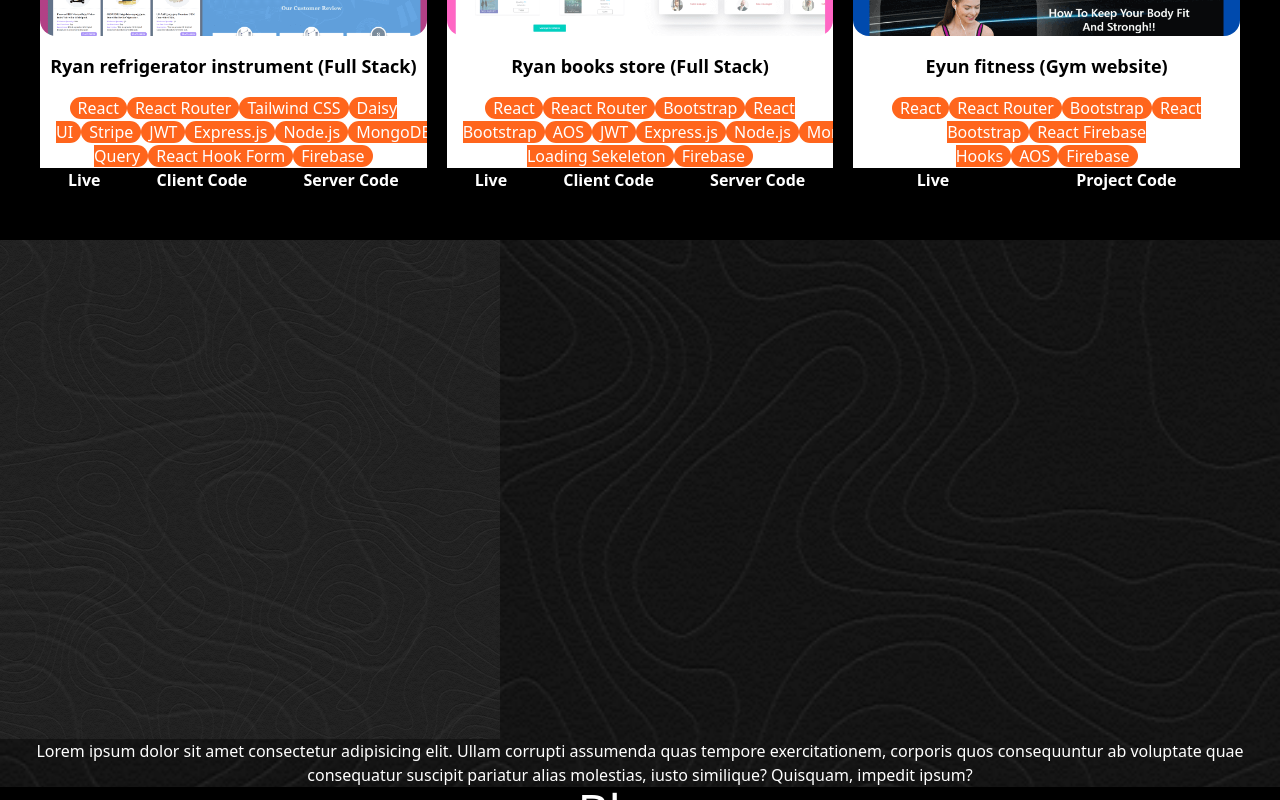
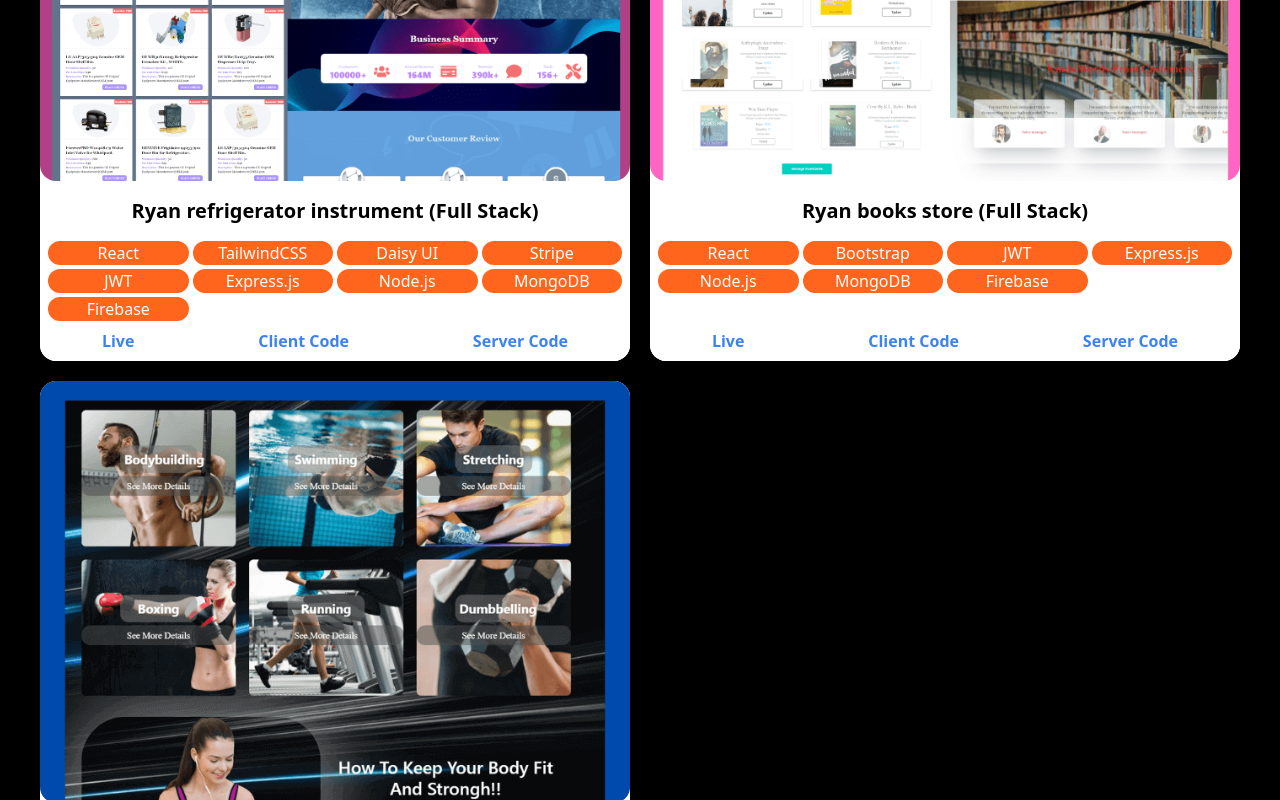
Before and after one commit to CodeWithShamim/portfolio, a React (Create React App) app: page / in a window 1280 px wide. Shown: the part 1200-2000 px from the top of the page. Built offline with nearby package versions, Linux system fonts and the light colour scheme.

Commit message:
projects updated

```diff
--- a/src/pages/About/About.js
+++ b/src/pages/About/About.js
@@ -19,11 +19,15 @@ const About = () => {
       {/* --------right side---------- */}
       <div>
         <h1>
-          Lorem ipsum dolor sit amet consectetur adipisicing elit. Ullam
-          corrupti assumenda quas tempore exercitationem, corporis quos
-          consequuntur ab voluptate quae consequatur suscipit pariatur alias
-          molestias, iusto similique? Quisquam, impedit ipsum?
+          Who Am I ? I'm Ruby Smith, A Visual UX/UI Designer And Web Developer
         </h1>
+        <p>
+          I am a freelancer based in the United Kingdom and i have been building
+          noteworthy UX/UI designs and websites for years, which comply with the
+          latest design trends. I help convert a vision and an idea into
+          meaningful and useful products. Having a sharp eye for product
+          evolution helps me prioritize tasks, iterate fast and deliver faster.
+        </p>
       </div>
     </div>
   );
--- a/src/pages/Projects/Projects.js
+++ b/src/pages/Projects/Projects.js
@@ -9,7 +9,7 @@ const Projects = () => {
       <h1 className="text-5xl">Recent Projects</h1>
 
       {/* -----projects----- */}
-      <div className="grid grid-cols-1 md:grid-cols-2 lg:grid-cols-3 gap-5  pt-8 md:pt-12 lg:pt-16">
+      <div className="grid grid-cols-1 lg:grid-cols-2 gap-5  pt-8 md:pt-12 lg:pt-16">
         {/* -------------------------1--------------------------- */}
         <div className="bg-secondary rounded-2xl relative">
           <p>
@@ -26,29 +26,24 @@ const Projects = () => {
             </a>
           </p>
 
-          <h1 className="my-4 text-lg font-semibold text-primary">
+          <h1 className="my-4 text-xl font-bold text-primary">
             Ryan refrigerator instrument (Full Stack)
           </h1>
 
           {/* technologies used */}
-          <div className="overflow-scroll px-4 mb-6">
+          <div className="px-2 pb-10 grid grid-cols-4 gap-1 ">
             <span className="bg-accent rounded-full px-2">React</span>
-            <span className="bg-accent rounded-full px-2">React Router</span>
-            <span className="bg-accent rounded-full px-2">Tailwind CSS</span>
+            <span className="bg-accent rounded-full px-2">TailwindCSS</span>
             <span className="bg-accent rounded-full px-2">Daisy UI</span>
             <span className="bg-accent rounded-full px-2">Stripe</span>
             <span className="bg-accent rounded-full px-2">JWT</span>
             <span className="bg-accent rounded-full px-2">Express.js</span>
             <span className="bg-accent rounded-full px-2">Node.js</span>
             <span className="bg-accent rounded-full px-2">MongoDB</span>
-            <span className="bg-accent rounded-full px-2">Axios</span>
-            <span className="bg-accent rounded-full px-2">Swiper.js</span>
-            <span className="bg-accent rounded-full px-2">React Query</span>
-            <span className="bg-accent rounded-full px-2">React Hook Form</span>
             <span className="bg-accent rounded-full px-2">Firebase</span>
           </div>
           {/* code link*/}
-          <div className="font-bold grid grid-flow-col bg-primary absolute bottom-0 left-0 right-0">
+          <div className="font-bold grid grid-flow-col bg-secondary text-blue-500 rounded-2xl py-2 absolute bottom-0 left-0 right-0">
             <p>
               <a
                 href="https://ryan-refrigerator-instrument.web.app"
@@ -94,29 +89,22 @@ const Projects = () => {
               />
             </a>
           </p>
-          <h1 className="my-4 text-lg font-semibold text-primary">
+          <h1 className="my-4 text-xl font-bold text-primary">
             Ryan books store (Full Stack)
           </h1>
 
           {/* technologies used */}
-          <div className="overflow-scroll px-4 mb-6">
+          <div className="px-2 pb-10 grid grid-cols-4 gap-1 ">
             <span className="bg-accent rounded-full px-2">React</span>
-            <span className="bg-accent rounded-full px-2">React Router</span>
             <span className="bg-accent rounded-full px-2">Bootstrap</span>
-            <span className="bg-accent rounded-full px-2">React Bootstrap</span>
-            <span className="bg-accent rounded-full px-2">AOS</span>
             <span className="bg-accent rounded-full px-2">JWT</span>
             <span className="bg-accent rounded-full px-2">Express.js</span>
             <span className="bg-accent rounded-full px-2">Node.js</span>
             <span className="bg-accent rounded-full px-2">MongoDB</span>
-            <span className="bg-accent rounded-full px-2">Axios</span>
-            <span className="bg-accent rounded-full px-2">
-              React Loading Sekeleton
-            </span>
             <span className="bg-accent rounded-full px-2">Firebase</span>
           </div>
           {/* code link*/}
-          <div className="font-bold grid grid-flow-col bg-primary absolute bottom-0 left-0 right-0">
+          <div className="font-bold grid grid-flow-col bg-secondary text-blue-500 rounded-2xl py-2 absolute bottom-0 left-0 right-0">
             <p>
               <a
                 href="https://ryan-books-store.web.app"
@@ -162,24 +150,18 @@ const Projects = () => {
               />
             </a>
           </p>
-          <h1 className="my-4 text-lg font-semibold text-primary">
+          <h1 className="my-4 text-xl font-bold text-primary">
             Eyun fitness (Gym website)
           </h1>
 
           {/* technologies used */}
-          <div className="overflow-scroll px-4 mb-6">
+          <div className="px-2 pb-10 grid grid-cols-3 gap-1">
             <span className="bg-accent rounded-full px-2">React</span>
-            <span className="bg-accent rounded-full px-2">React Router</span>
             <span className="bg-accent rounded-full px-2">Bootstrap</span>
-            <span className="bg-accent rounded-full px-2">React Bootstrap</span>
-            <span className="bg-accent rounded-full px-2">
-              React Firebase Hooks
-            </span>
-            <span className="bg-accent rounded-full px-2">AOS</span>
             <span className="bg-accent rounded-full px-2">Firebase</span>
           </div>
           {/* code link*/}
-          <div className="font-bold grid grid-flow-col bg-primary absolute bottom-0 left-0 right-0">
+          <div className="font-bold grid grid-flow-col bg-secondary text-blue-500 rounded-2xl py-2 absolute bottom-0 left-0 right-0">
             <p>
               <a
                 href="https://eyun-fitness.web.app"
```
